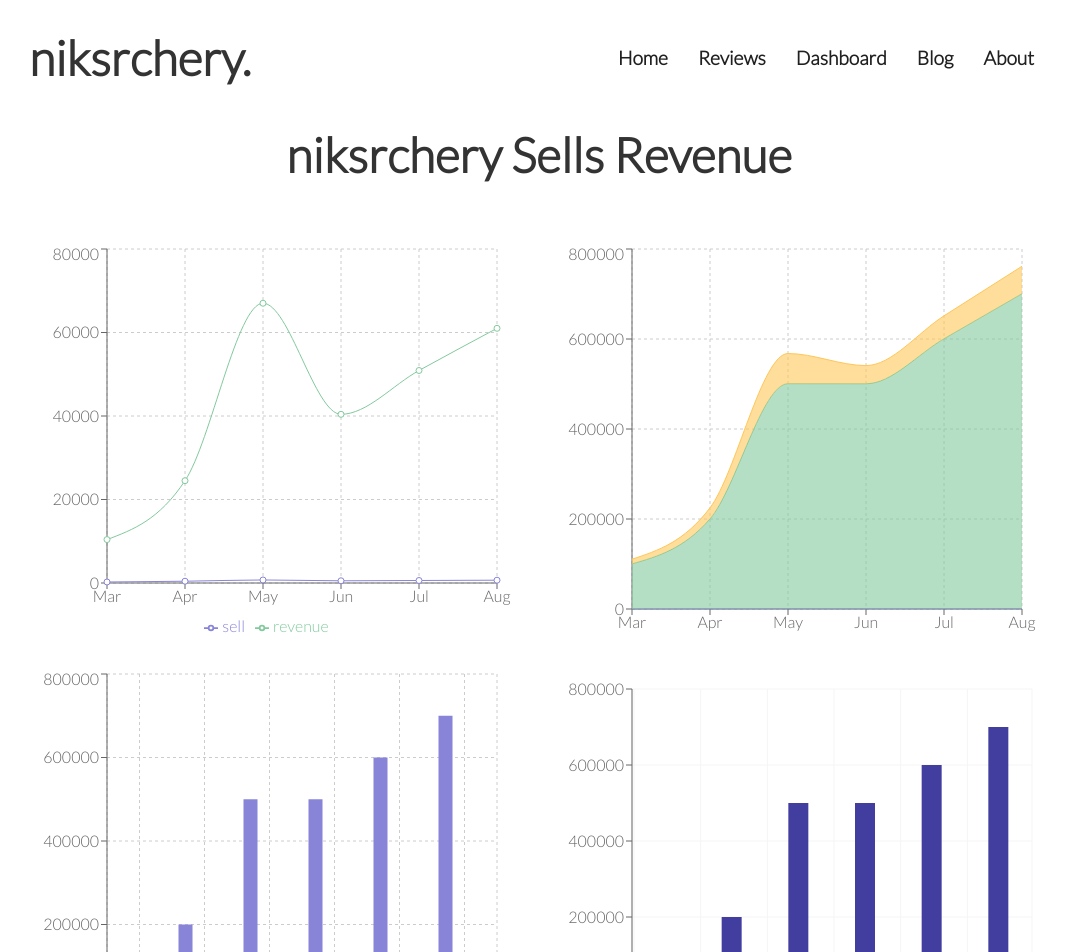
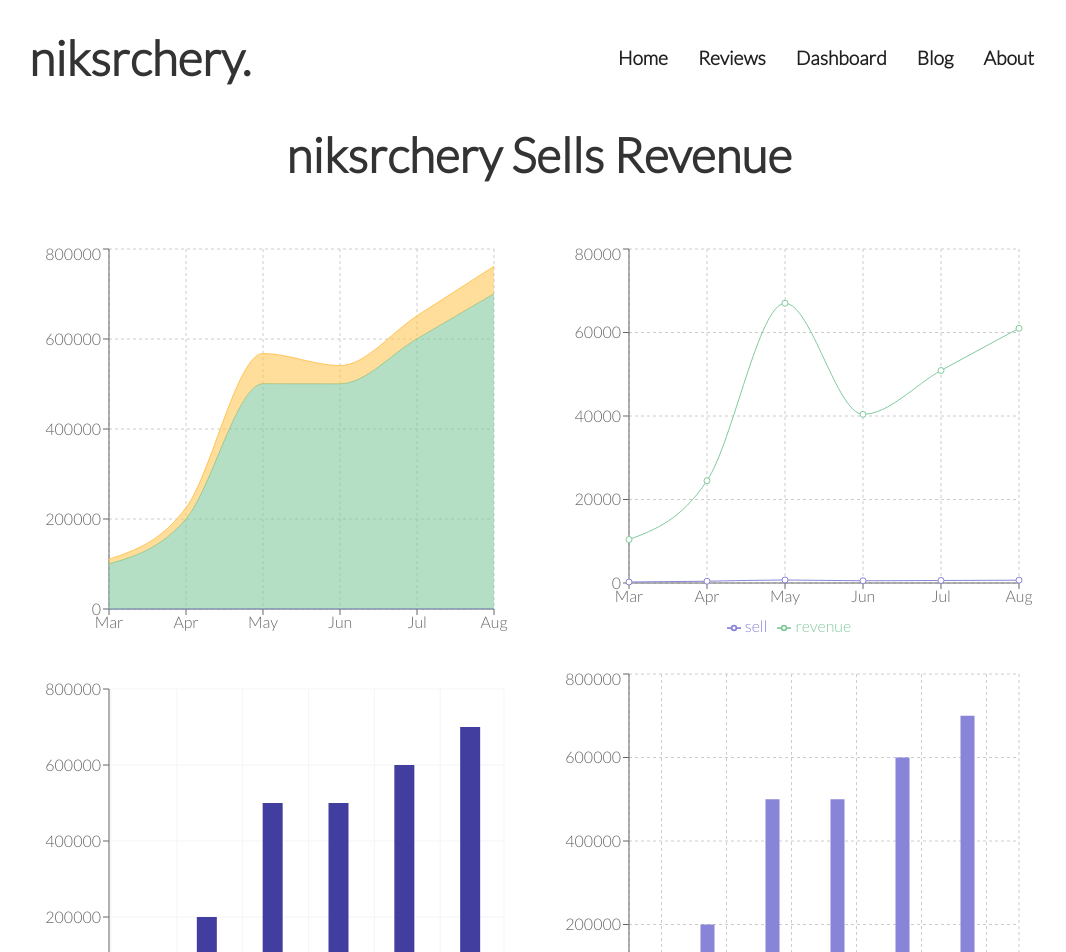
Before and after one commit to Anik-the-dev/niks-archery-website, a React (Create React App) app: page /dashboard in a window 1280 px wide. Shown: the top 952 px of the page, without its empty margins (101-1167 px from the left). Built offline with nearby package versions, Linux system fonts and the light colour scheme.

Commit message:
dashboard Charts responsive Done

```diff
--- a/src/components/Dashboard.js
+++ b/src/components/Dashboard.js
@@ -1,5 +1,5 @@
-import React, { PureComponent, useEffect, useState } from 'react';
-import { ComposedChart,BarChart, Bar, Cell, AreaChart, Area, LineChart, Line, XAxis, YAxis, CartesianGrid, Tooltip, Legend, Scatter, } from 'recharts';
+import React, {useEffect, useState } from 'react';
+import { ResponsiveContainer,ComposedChart,BarChart, Bar, AreaChart, Area, LineChart, Line, XAxis, YAxis, CartesianGrid, Tooltip, Legend, Scatter, } from 'recharts';
 
 
 
@@ -66,6 +66,7 @@ const Dashboard = () => {
 
     // Bar Chart..................
     const renderBarChart = (
+
         <BarChart
         width={500}
         height={400}
@@ -115,20 +116,22 @@ const Dashboard = () => {
 
     return (
         <div className='project-body  project-container'>
-            <h1 className='text-center lg mb-50'>niksrchery Sells Revenue</h1>
-            <div className='grid two-columns-grid'>
-                <div>
+            <h1 className='text-center lg mb-50  md-font'>niksrchery Sells Revenue</h1>
+            <div className='grid two-columns-grid md-flex'>
+
+                <ResponsiveContainer width="100%" height="100%">
+                    {renderAreaChart}
+                </ResponsiveContainer>
+                <div className='chart-margin'>
                     {renderLineChart}
                 </div>
-                <div>
-                    {renderAreaChart}
-                </div>
-                <div>
+                <ResponsiveContainer width="100%" height="100%">
+                    {renderComposedChart}
+                </ResponsiveContainer>
+                <div className='chart-margin'>
                     {renderBarChart}
                 </div>
-                <div>
-                    {renderComposedChart}
-                </div>
+
 
             </div>
         </div>
--- a/src/components/Display/Display.js
+++ b/src/components/Display/Display.js
@@ -9,7 +9,7 @@ const Display = () => {
             <div className='project-container'>
                 <div className=' grid customize-grid md-flex-reverse display-scale'>
                     <div className='display-details'>
-                        <div className='display-title  md-font'>
+                        <div className='display-title '>
                             <h1><span className='display-title-color'>Bear Archery</span> Brave Bow Set.</h1>
                         </div>
                         <div className='display-description'><p>
--- a/src/css/style.css
+++ b/src/css/style.css
@@ -278,4 +278,9 @@ p {
 
 
     }
+
+    .chart-margin{
+       display: none;
+
+    }
 }
```
